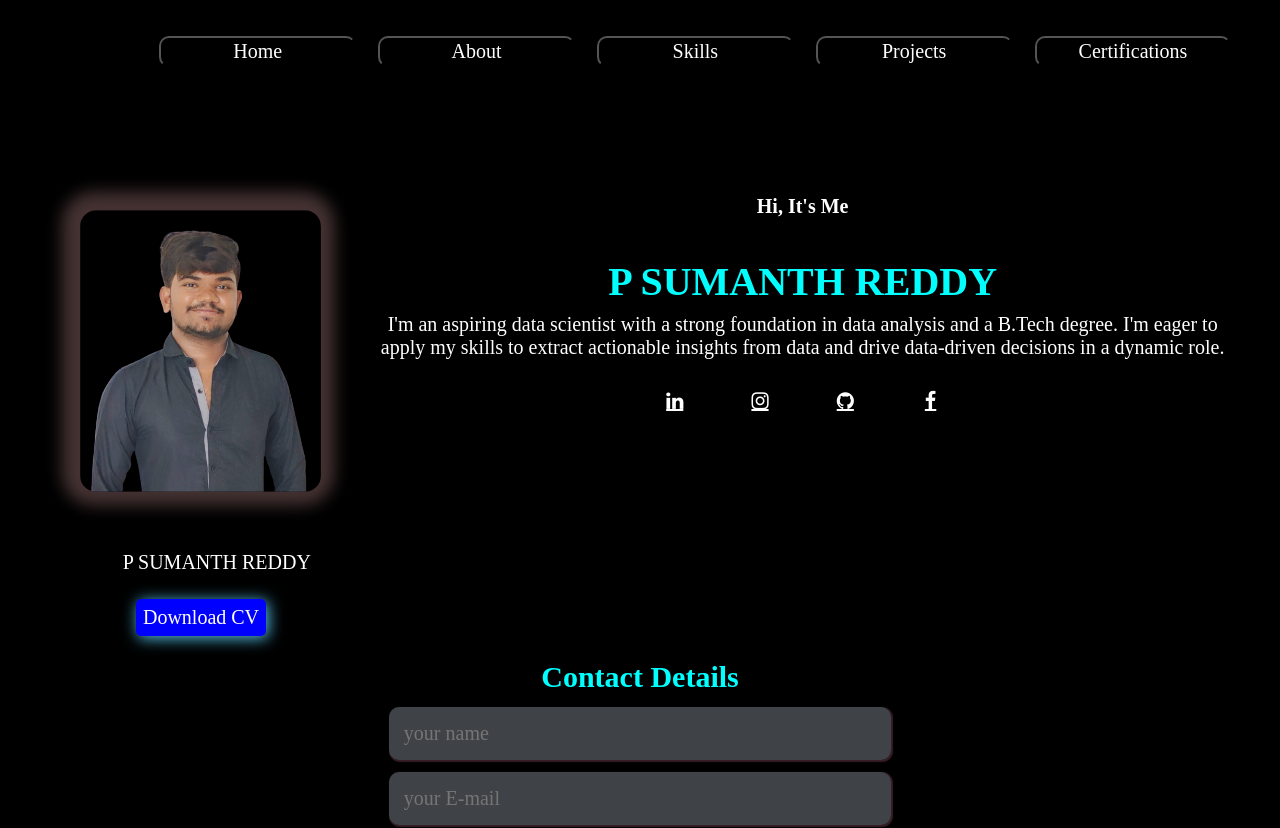
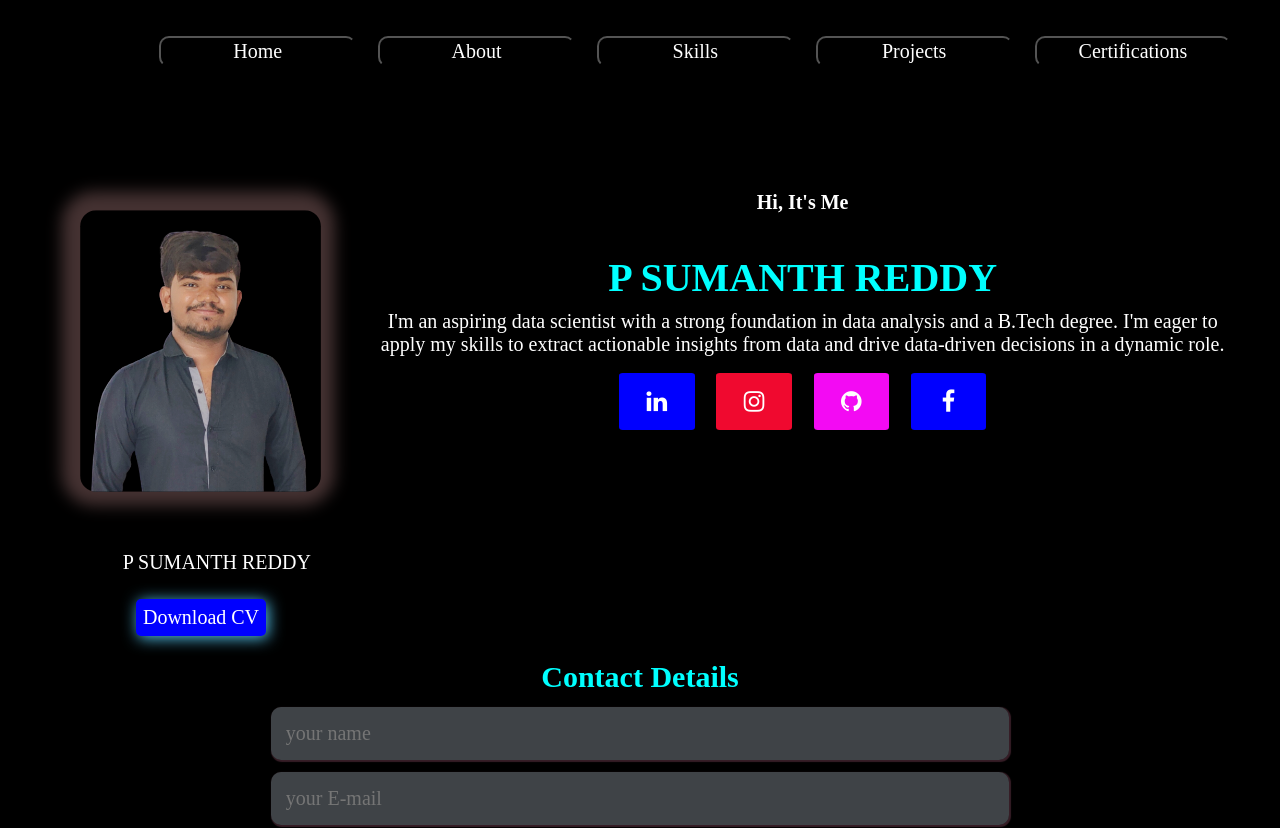
Before and after one commit to suman98765/sumanth, a plain HTML site: page index.html in a window 1280 px wide. Shown: the top 828 px of the page. Drawn offline with Linux system fonts and the light colour scheme.

Commit message:
home page chnage

```diff
--- a/home.css
+++ b/home.css
@@ -70,9 +70,9 @@
 }
 
 #about{
-    top:40%;
+  top:10%;
   height: 50%;
-    width: 40%;
+  width: 50%;
   flex:1;
   text-align: center;
   animation: sidein linear 0.9s 1 ;
@@ -103,15 +103,22 @@
 
 
 
+
 .icons a{
-    height: 10%;
-    width: 4%;
-    border: 1px solid;
-    border-radius:20px;
-    padding: 5px;
-    border: none;
-    padding: 15px;
+  height: 15%;
+  width: 5%;
+  border: 1px solid ;
+  border-radius: 5%;
+  padding: 2%;
+  font-size: 120%;
+  align-items: center;
+  justify-content: center;
+  justify-items: center;
   animation: down linear 3s 1 ;
+  text-decoration: none;
+  transform: scale(1);
+  transition: 0.3s;
+  align-items: center;
 
 }
 
@@ -129,9 +136,44 @@
 }
 
 
+
+.icons #linked{
+  background-color: blue;
+  border: transparent;
+  animation: down linear 1s 1 ;
+}
+
+
+
+.icons #insta{
+  background-color: rgb(240, 9, 47);
+  border: transparent;
+  animation: down linear 1.5s 1 ;
+}
+
+
+.icons #git{
+  background-color: rgb(243, 10, 243);
+  border: transparent;
+  animation: down linear 2s 1 ;
+
+}
+
+
+.icons #face{
+background-color: blue;
+border: transparent;
+animation: down linear 2.5s 1 ;
+}
+
+
+
+
+
 .icons #linked:hover, #face:hover{
   background-color: blue;
   border: transparent;
+  transform: scale(1.2);
 
 
 }
@@ -139,14 +181,14 @@
 .icons #insta:hover{
   background-color: rgb(240, 9, 47);
   border: transparent;
-
+  transform: scale(1.2);
 }
 
 
 .icons #git:hover{
   background-color: rgb(243, 10, 243);
   border: transparent;
-
+  transform: scale(1.2);
 }
 
 
@@ -164,7 +206,33 @@
 *{
   font-size: 10px;
   font-family: 'Times New Roman', Times, serif;
+
 }
+
+#name{
+  margin-left:none ;
+  font-size: 8px;
+}
+
+
+#download{
+margin-left: none;
+border: none ;
+}
+
+
+
+#pic img{
+height: 50%;
+width: 40%;
+}
+
+.icons a{
+height: 15%;
+width:5%;
+
+}
+
 
 }
 
@@ -180,6 +248,16 @@
 }
 
 
+@media screen and (max-device-width:630px),screen and (max-width:630px)
+{
+.icons a{
+  height: 20%;
+  width: 10%;
+
+}
+
+}
+
 
 
 @media screen and (max-device-width:190px),screen and (max-width:190px)
@@ -190,7 +268,6 @@
 }
 
 }
-
 
 
 #name{
@@ -237,7 +314,7 @@ input, textarea{
 display: flex;
 flex-direction: column;
 justify-content: center;
-  width: 40%;
+width: 60%;
 margin: auto;
 border: none;
 padding: 15px;
@@ -246,6 +323,7 @@ input, textarea{
 border-radius: 10px;
 box-shadow: 1px 1px 1px 1px rgba(236, 127, 169, 0.227);
 background-color: rgba(149, 159, 169, 0.422);
+animation:  contact  linear 2s 1 ;
 }
 
 #submit{
@@ -261,3 +339,16 @@ input, textarea{
 #submit:hover{
 transform: scale(1);
 }
+
+
+
+@keyframes contact{
+from {
+
+  transform: translateX(100%);
+}
+to {
+  /* returns the sun to its default position */
+  transform: translateX(2%);
+}
+}
```
Lines whose indentation alone changed are shown as unchanged.
